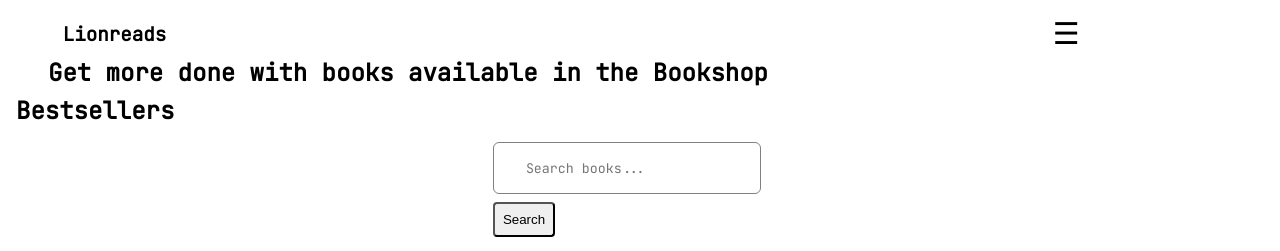
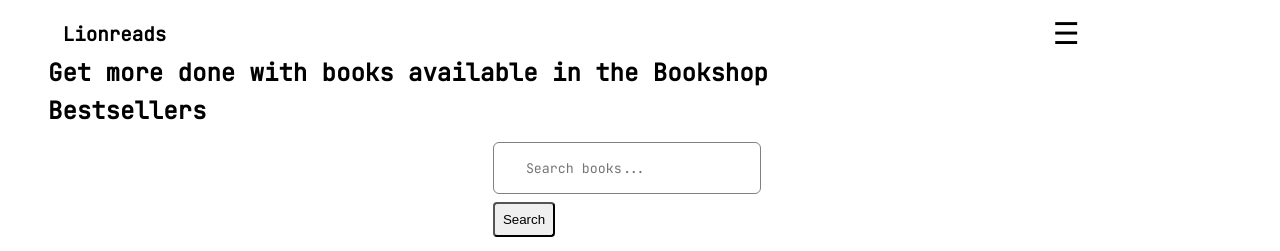
Before and after one commit to Dprof-in-tech/Lionreads, a PHP site: page /bookshop.php in a window 1280 px wide; the page is wider, and only the part inside the window is pictured. Shown: the top 251 px of that part. Run offline with PHP 8.4, Linux system fonts and the light colour scheme; data that the repository does not hold is empty; some libraries are stand-ins or nearby versions.

Commit message:
moved welcome text a bit to the right

```diff
--- a/bookshop.css
+++ b/bookshop.css
@@ -5,12 +5,12 @@ body{
 /* Welcome text begins */
 .welcome_text{
     text-align: start;
-    padding-left: 2rem;
     width: 100%;
 }
 .welcome_text h3, .bestseller_container>h3{
     font-size: 1.5rem;
     padding: 1rem;
+    margin-left: 2rem;
     margin-top: -2%;
     margin-bottom: 0;
     color: black;
```
